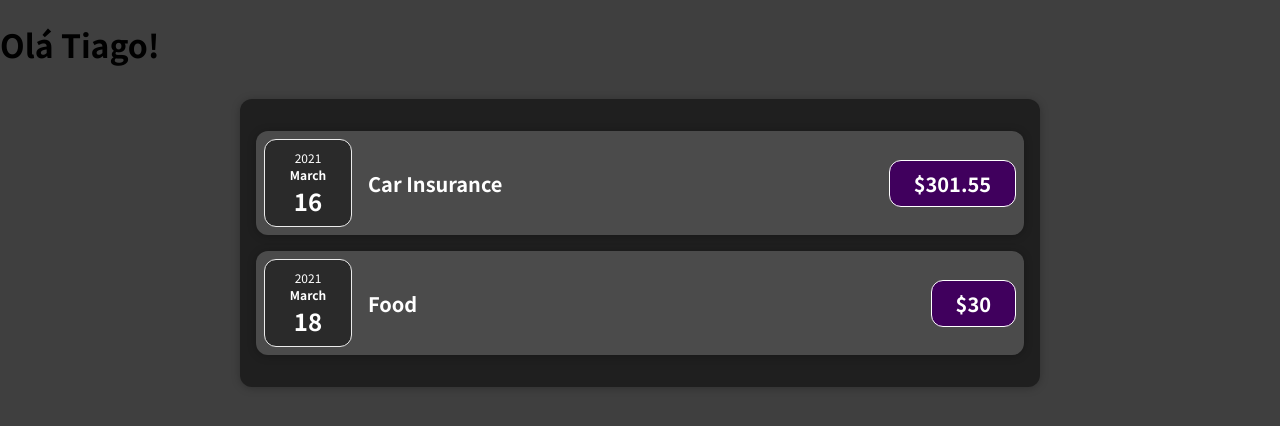
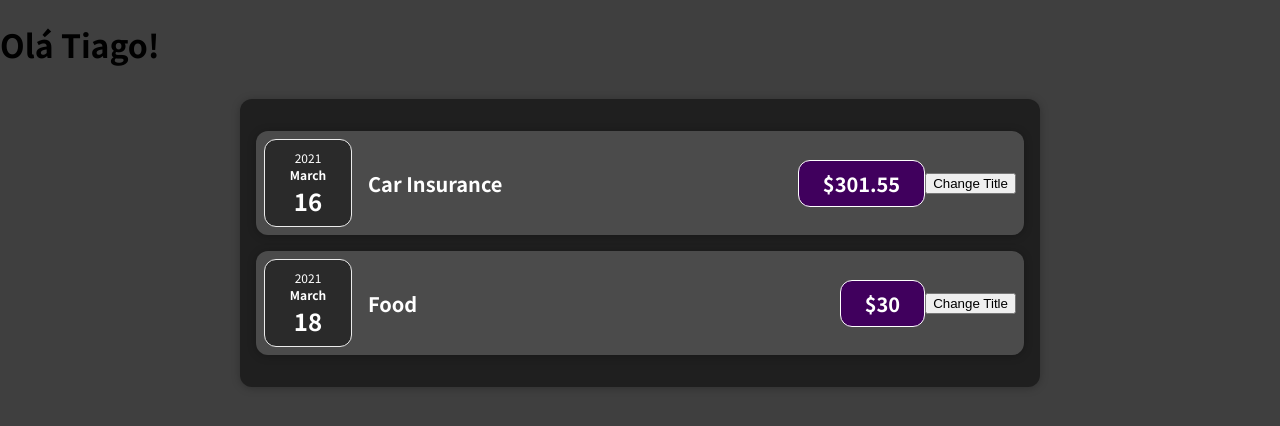
Before and after one commit to Shamoleambo/academind-react-complete-guide, a React (Create React App) app: page / in a window 1280 px wide. Shown: the top 426 px of the page. Built offline with nearby package versions, Linux system fonts and the light colour scheme.

Commit message:
understanding the concept of state

```diff
--- a/src/components/Expenses/ExpenseItem.js
+++ b/src/components/Expenses/ExpenseItem.js
@@ -1,15 +1,23 @@
+import { useState } from 'react'
 import ExpenseDate from './ExpenseDate'
 import Card from './../UI/Card'
 import './ExpenseItem.css'
 
 const ExpenseItem = props => {
+  const [title, setTitle] = useState(props.title)
+
+  const clickHandler = () => {
+    setTitle('Title Updated!')
+  }
+
   return (
     <Card className='expense-item'>
       <ExpenseDate date={props.date} />
       <div className='expense-item__description'>
-        <h2>{props.title}</h2>
+        <h2>{title}</h2>
         <div className='expense-item__price'>${props.amount}</div>
       </div>
+      <button onClick={clickHandler}>Change Title</button>
     </Card>
   )
 }
```
